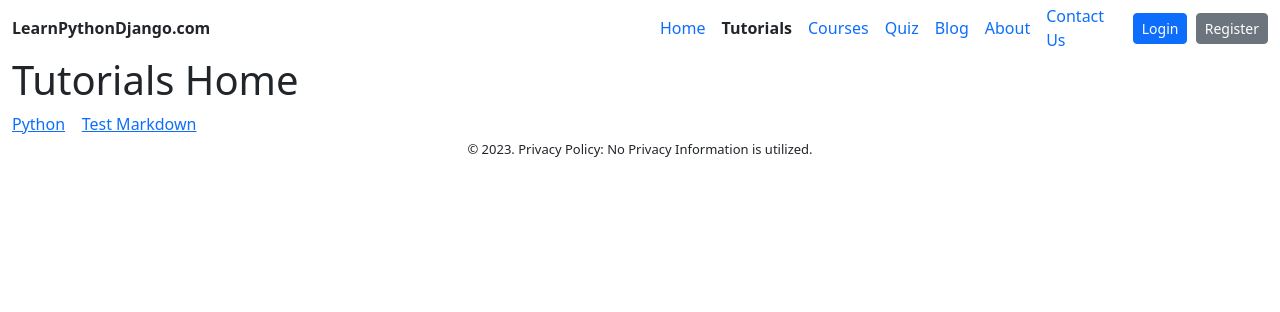
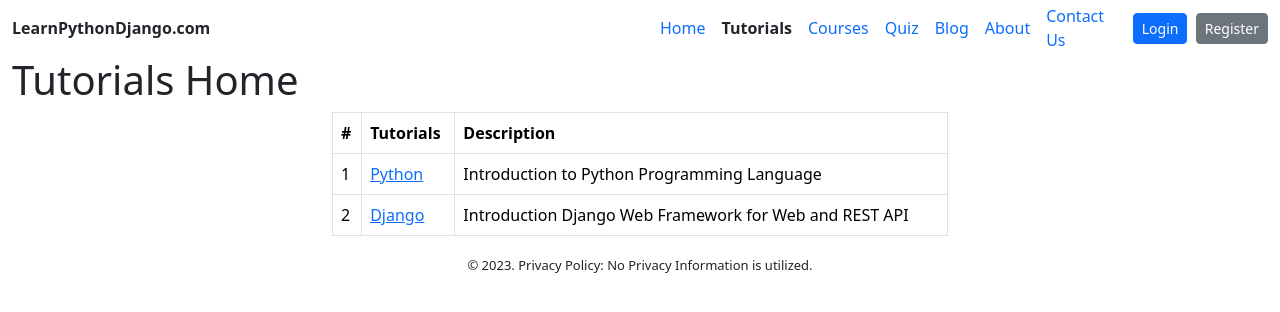
Before and after one commit to ARUNRGAGILITY/django_edu, a Django app: page /tutorials/tutorials_home_page in a window 1280 px wide. Shown: the top 312 px of the page. Run offline with Django 4.2, Linux system fonts and the light colour scheme; parts of the project's set-up code (start-up, migrations or seed data) failed here and were passed over; some libraries are stand-ins or nearby versions.

Commit message:
Python Tutorials, MD syntax, home page

```diff
--- a/app_tutorials/templates/app_tutorials/tutorials_home.html
+++ b/app_tutorials/templates/app_tutorials/tutorials_home.html
@@ -5,10 +5,38 @@
 <div class="container-fluid">
     {% include "../app_web/top_level_menu.html" %}
     <h1>Tutorials Home</h1>
-    <a href="{% url 'display_md_topic' 'python_intro' %}">Python</a>
+    <div class="row">
+        <div class="col-md-3"></div>
+        <div class="col-md-6">
+            <table class="table table-bordered">
+                <thead>
+                    <tr>
+                        <th>#</th>
+                        <th>Tutorials</th>
+                        <th>Description</th>
+                    </tr>
+                </thead>
+                <tbody>
+                    <tr>
+                        <td>1</td>
+                        <td>
+                            <a href="{% url 'display_md_topic' 'python_intro' %}">Python</a>
+                        </td>
+                        <td>Introduction to Python Programming Language</td>
+                    </tr>
+                    <tr>
+                        <td>2</td>
+                        <td>
+                            <a href="{% url 'display_md_topic' 'django_intro' %}">Django</a>
+                        </td>
+                        <td>Introduction Django Web Framework for Web and REST API</td>
+                    </tr>
+                </tbody>
+            </table>
+        </div>
+        <div class="col-md-3"></div>
+    </div>
 
-    &nbsp;&nbsp;
-
-    <a href="{% url 'test_markdown' %}">Test Markdown</a>
+    <!-- <a href="{% url 'test_markdown' %}">Test Markdown</a> -->
 </div>
 {% endblock content %}
```
Also changed, not shown: app_tutorials/templates/app_tutorials/md_content/django_intro.md (added, +38 -0 lines), static/images/django/django_webflow.png (added).
